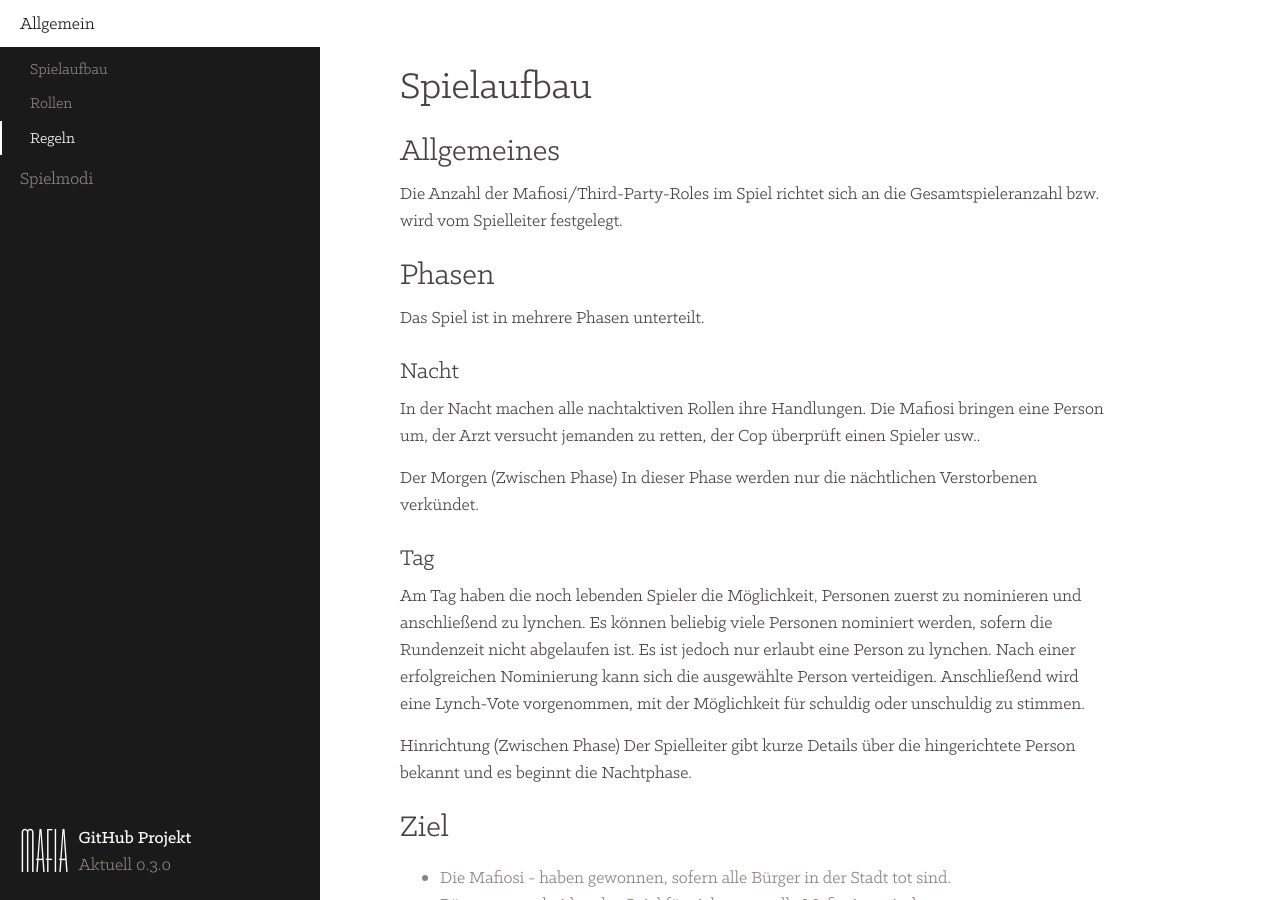
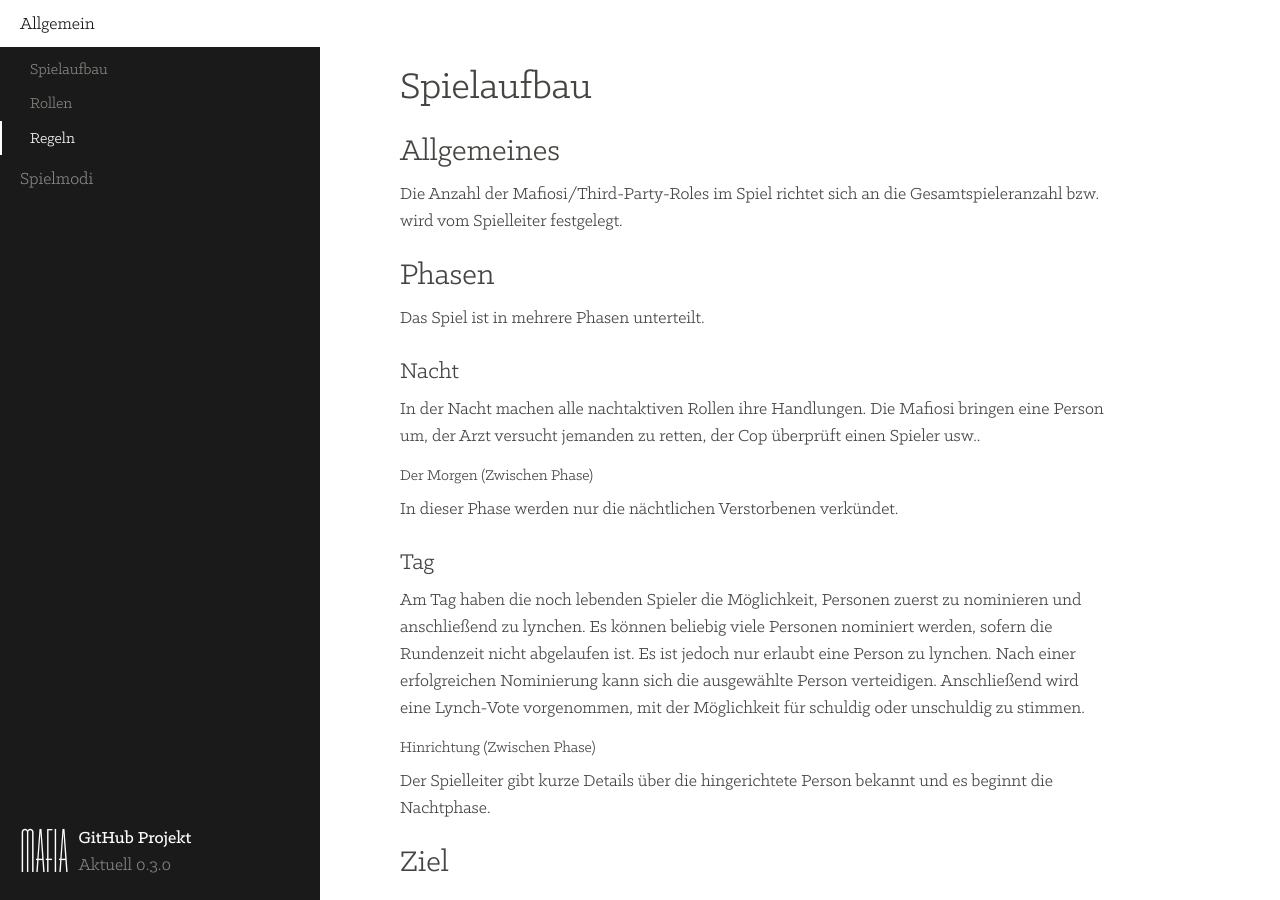
Before and after one commit to gamekeller/mafia, a Jekyll site: the page built from index.md, in a window 1280 px wide and 900 px high. Built offline with Jekyll 4.4.1, drawn with Linux system fonts in a browser that asks for light colours; Markdown is read by kramdown in place of the engine named in the settings.

Commit message:
hopefully fix the markdown fail.

```diff
--- a/index.md
+++ b/index.md
@@ -19,13 +19,13 @@ In der Nacht machen alle nachtaktiven Rollen ihre Handlungen.
 Die Mafiosi bringen eine Person um, der Arzt versucht jemanden zu retten,
 der Cop überprüft einen Spieler usw..
 
-Der Morgen (Zwischen Phase)
+#### Der Morgen (Zwischen Phase)
 In dieser Phase werden nur die nächtlichen Verstorbenen verkündet.
 
 ### Tag
 Am Tag haben die noch lebenden Spieler die Möglichkeit, Personen zuerst zu nominieren und anschließend zu lynchen. Es können beliebig viele Personen nominiert werden, sofern die Rundenzeit nicht abgelaufen ist. Es ist jedoch nur erlaubt eine Person zu lynchen. Nach einer erfolgreichen Nominierung kann sich die ausgewählte Person verteidigen. Anschließend wird eine Lynch-Vote vorgenommen, mit der Möglichkeit für schuldig oder unschuldig zu stimmen.
 
-Hinrichtung (Zwischen Phase)
+#### Hinrichtung (Zwischen Phase)
 Der Spielleiter gibt kurze Details über die hingerichtete Person bekannt und es beginnt die Nachtphase.
 
 ## Ziel
```
